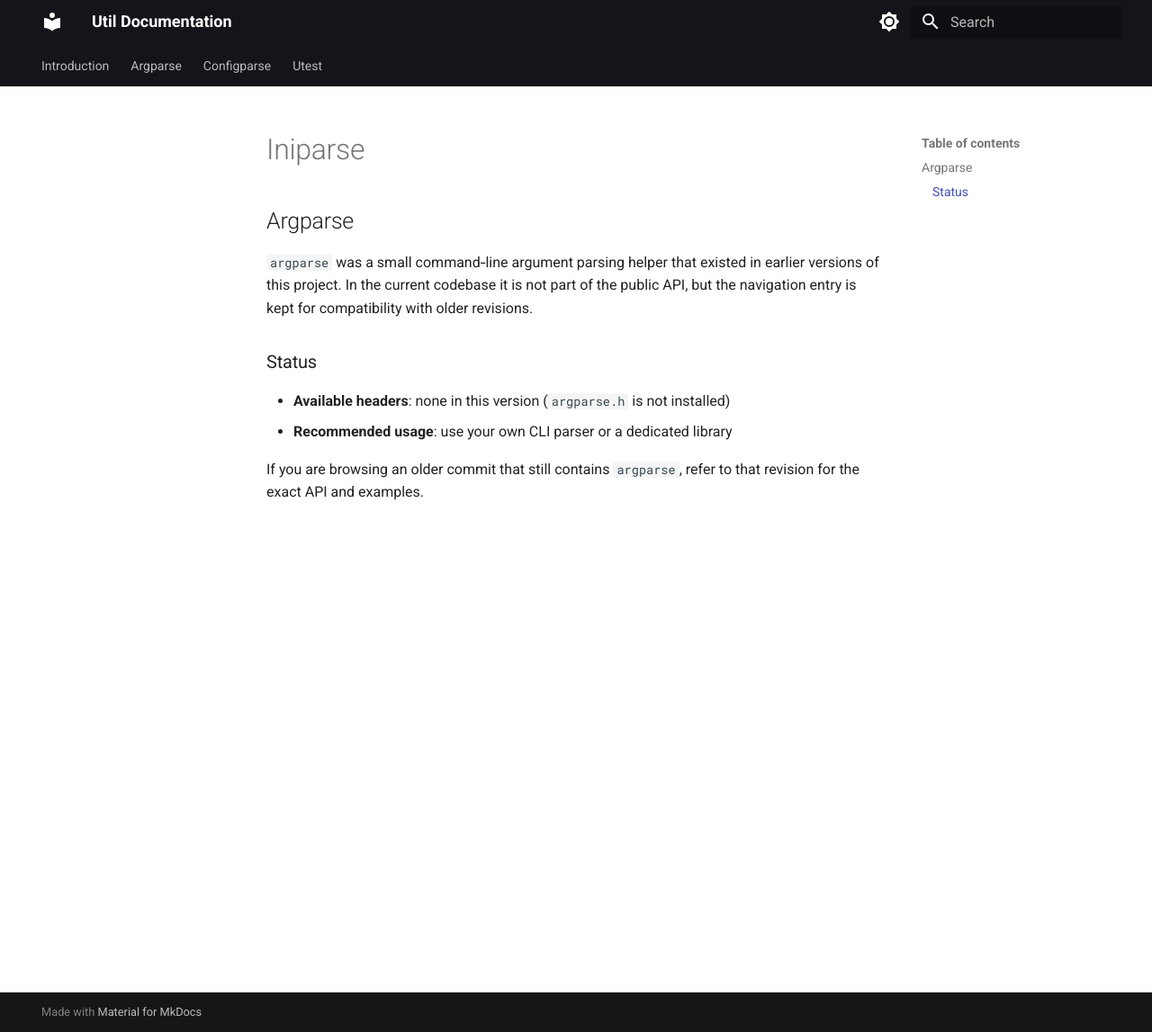
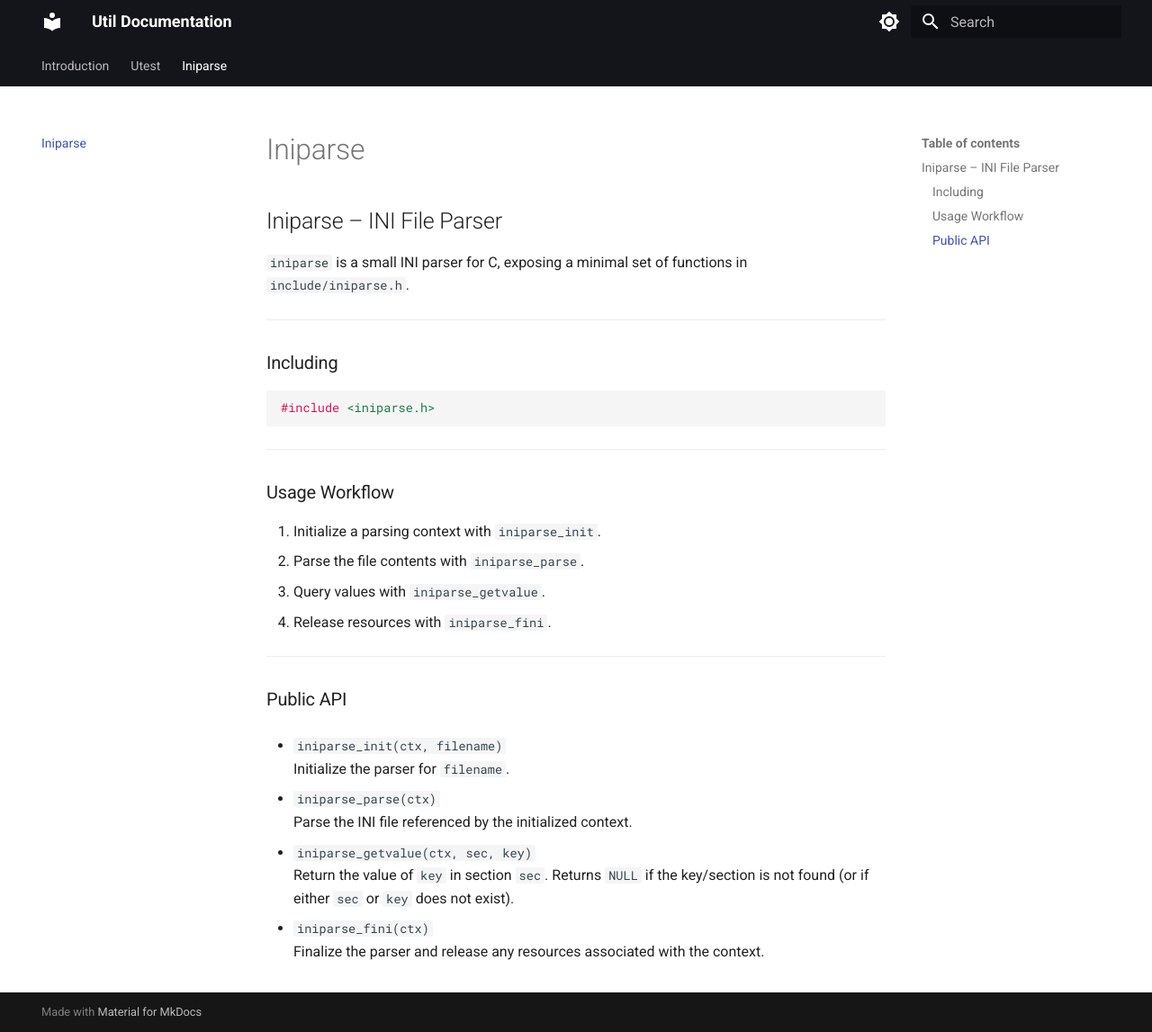
Before and after one commit to unsigend/util, an MkDocs documentation site: the page built from docs/docs/iniparse.md, in a window 1280 px wide and 1147 px high. Shown: the whole window at 90% size. Built offline with MkDocs 1.6.1 and Material for MkDocs 9.7.7, drawn with Linux system fonts in a browser that asks for light colours.

Commit message:
implement iniparse and update docs

````diff
--- a/docs/docs/iniparse.md
+++ b/docs/docs/iniparse.md
@@ -1,13 +1,36 @@
-## Argparse
+## Iniparse – INI File Parser
 
-`argparse` was a small command‑line argument parsing helper that existed in earlier
-versions of this project. In the current codebase it is not part of the public
-API, but the navigation entry is kept for compatibility with older revisions.
+`iniparse` is a small INI parser for C, exposing a minimal set of functions in `include/iniparse.h`.
 
-### Status
+---
 
-- **Available headers**: none in this version (`argparse.h` is not installed)
-- **Recommended usage**: use your own CLI parser or a dedicated library
+### Including
 
-If you are browsing an older commit that still contains `argparse`, refer to that
-revision for the exact API and examples.
+```c
+#include <iniparse.h>
+```
+
+---
+
+### Usage Workflow
+
+1. Initialize a parsing context with `iniparse_init`.
+2. Parse the file contents with `iniparse_parse`.
+3. Query values with `iniparse_getvalue`.
+4. Release resources with `iniparse_fini`.
+
+---
+
+### Public API
+
+- `iniparse_init(ctx, filename)`
+  Initialize the parser for `filename`.
+
+- `iniparse_parse(ctx)`
+  Parse the INI file referenced by the initialized context.
+
+- `iniparse_getvalue(ctx, sec, key)`
+  Return the value of `key` in section `sec`. Returns `NULL` if the key/section is not found (or if either `sec` or `key` does not exist).
+
+- `iniparse_fini(ctx)`
+  Finalize the parser and release any resources associated with the context.
--- a/docs/mkdocs.yml
+++ b/docs/mkdocs.yml
@@ -26,9 +26,8 @@ theme:
 
 nav:
     - Introduction: index.md
-    - Argparse: argparse.md
-    - Configparse: configparse.md
     - Utest: utest.md
+    - Iniparse: iniparse.md
 
 markdown_extensions:
     - pymdownx.highlight:
````
Also changed, not shown: docs/docs/index.md (+4 -7 lines), docs/docs/utest.md (+11 -2 lines), docs/docs/assets/utest.png (added), 10 other files.
